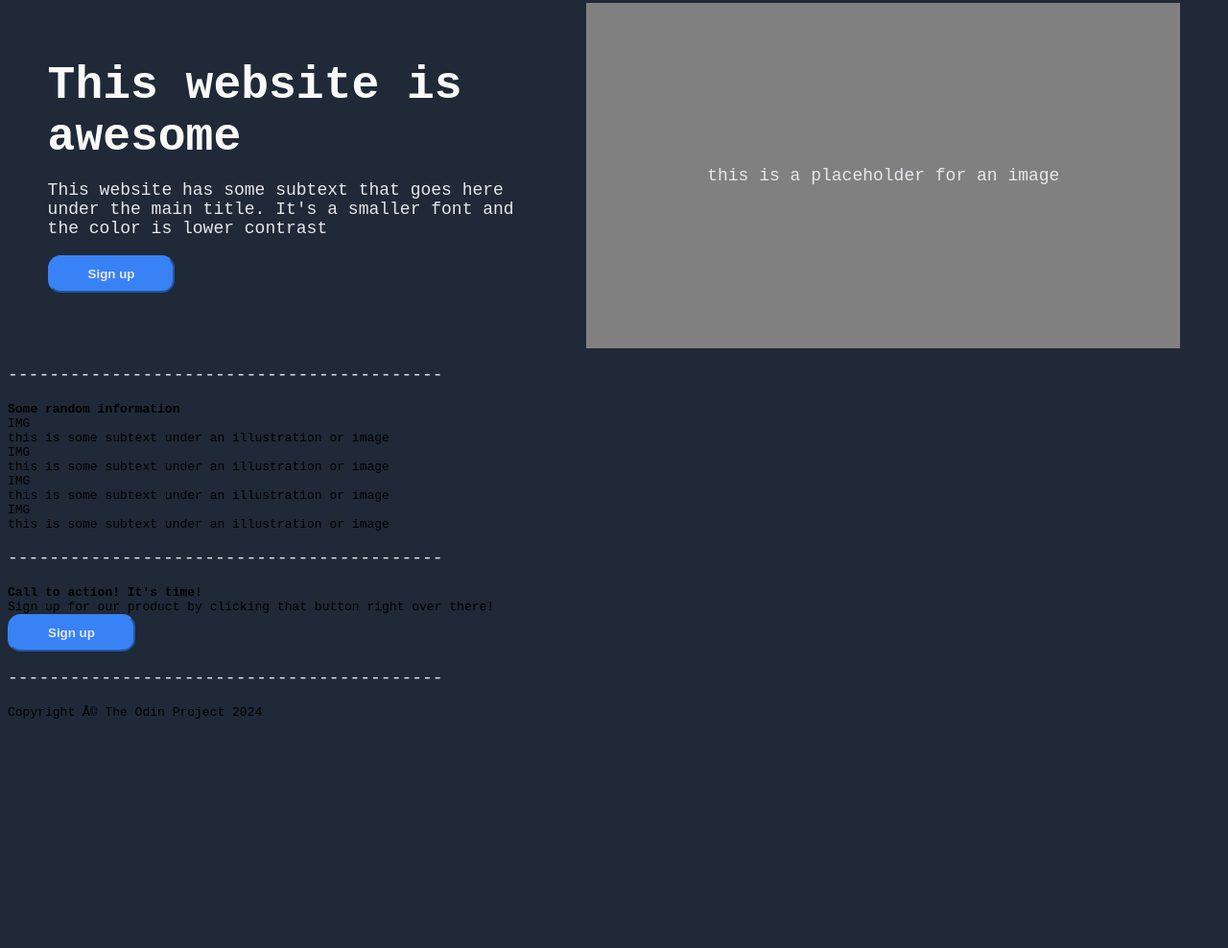
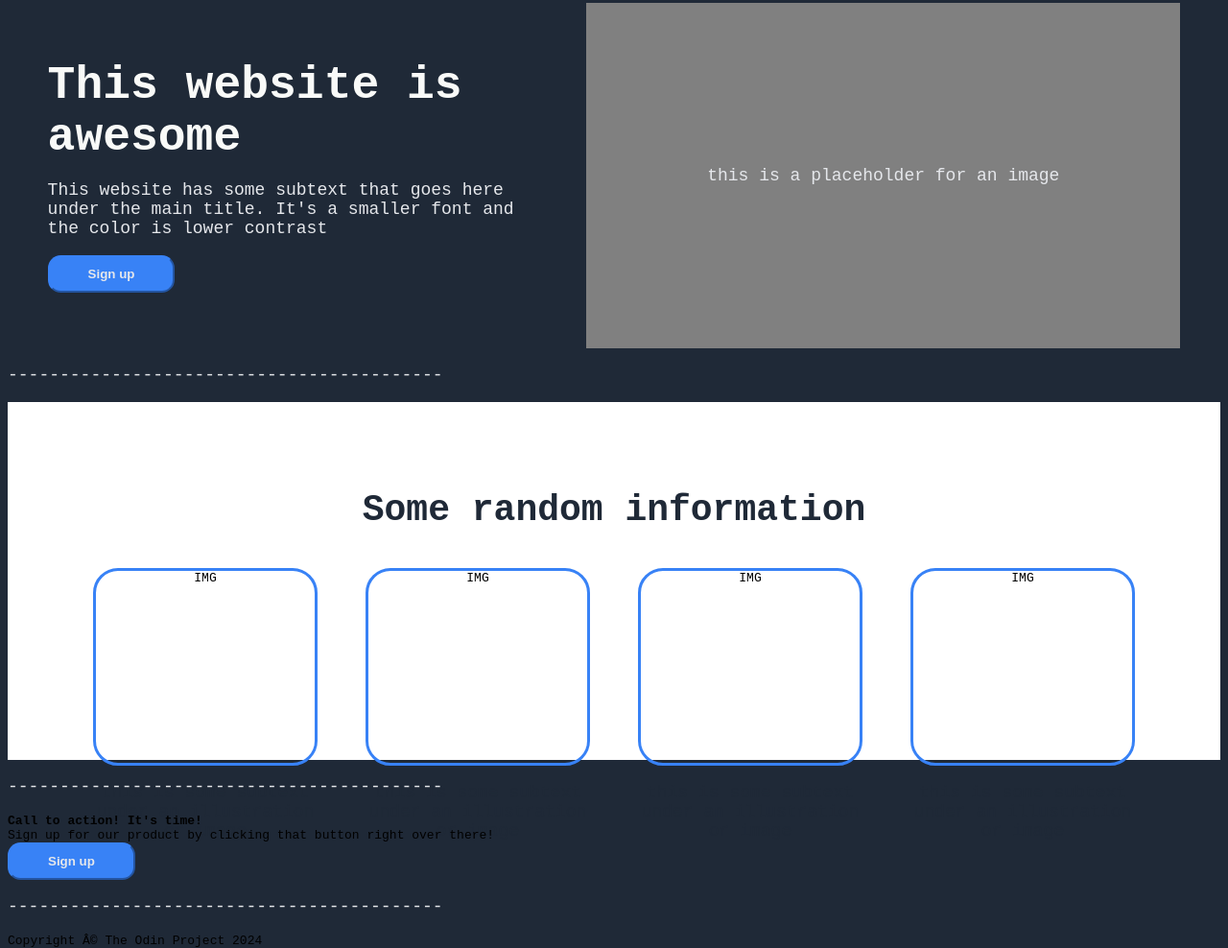
Before and after one commit to abereni4u/TOP-LandingPage, a plain HTML site: page index.html in a window 1280 px wide. Shown: the part 117-1105 px from the top of the page at 96% size. Before the commit the page ends 867 px from the top, so only its background shows below. Drawn offline with Linux system fonts and the light colour scheme.

Commit message:
Complete styling for row 3

```diff
--- a/index.html
+++ b/index.html
@@ -48,24 +48,26 @@
 
             <div class="Hero">Some random information</div>
 
+            <div class="container">
                 <div class="box">
                     <div class="boxImage">IMG</div>
-                this is some subtext under an illustration or image
+                    <p>this is some subtext under an illustration or image</p>
                 </div>
 
                 <div class="box">
                     <div class="boxImage">IMG</div>
-                this is some subtext under an illustration or image
+                    <p>this is some subtext under an illustration or image</p>
                 </div>
 
                 <div class="box">
                     <div class="boxImage">IMG</div>
-                this is some subtext under an illustration or image
+                    <p>this is some subtext under an illustration or image</p>
                 </div>
 
                 <div class="box">
                     <div class="boxImage">IMG</div>
-                this is some subtext under an illustration or image
+                    <p>this is some subtext under an illustration or image</p>
+                </div>
             </div>
 
         </div>
--- a/styles.css
+++ b/styles.css
@@ -24,7 +24,7 @@ ul{
     align-items: center;
     justify-content: space-evenly;
     color: #f9faf8;
-    gap: 26em;
+    gap: 28em;
 }
 
 .header .Hero{
@@ -36,6 +36,12 @@ ul{
     font-size: 48px;
     font-weight: bold;
     color: #f9faf8;
+}
+
+.row3 .Hero{
+    font-size: 38px;
+    font-weight: bold;
+    color: #1f2937;
 }
 
 p{
@@ -78,3 +84,37 @@ button{
     padding: 10px 3em;
     color: #e5e7eb;
 }
+
+.row3{
+    display: flex;
+    flex-direction: column;
+    justify-content: flex-start;
+    align-items: center;
+    background-color: white;
+    flex-grow: 1;
+    padding-top: 7em;
+    gap: 3em;
+}
+
+.row3 .container{
+    display: flex;
+    justify-content: space-around;
+    gap: 50px;
+}
+
+.box{
+    height: 200px;
+    width: 18em;
+    text-align: center;
+}
+
+.boxImage{
+    border: #3882f6 solid;
+    border-radius: 2em;
+    height: 200px;
+    margin-bottom: 1em;
+}
+
+.box p{
+    color: #1f2937;
+}
```
Lines whose indentation alone changed are shown as unchanged.
